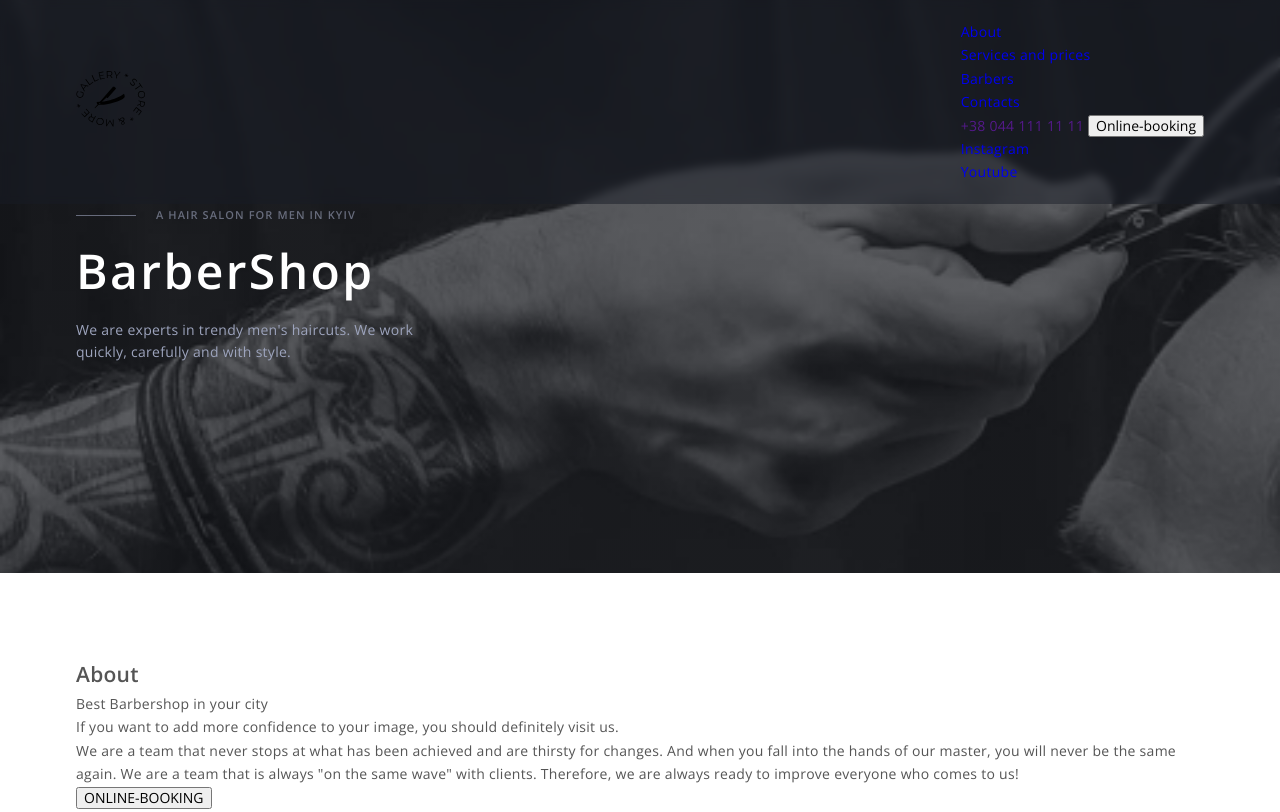
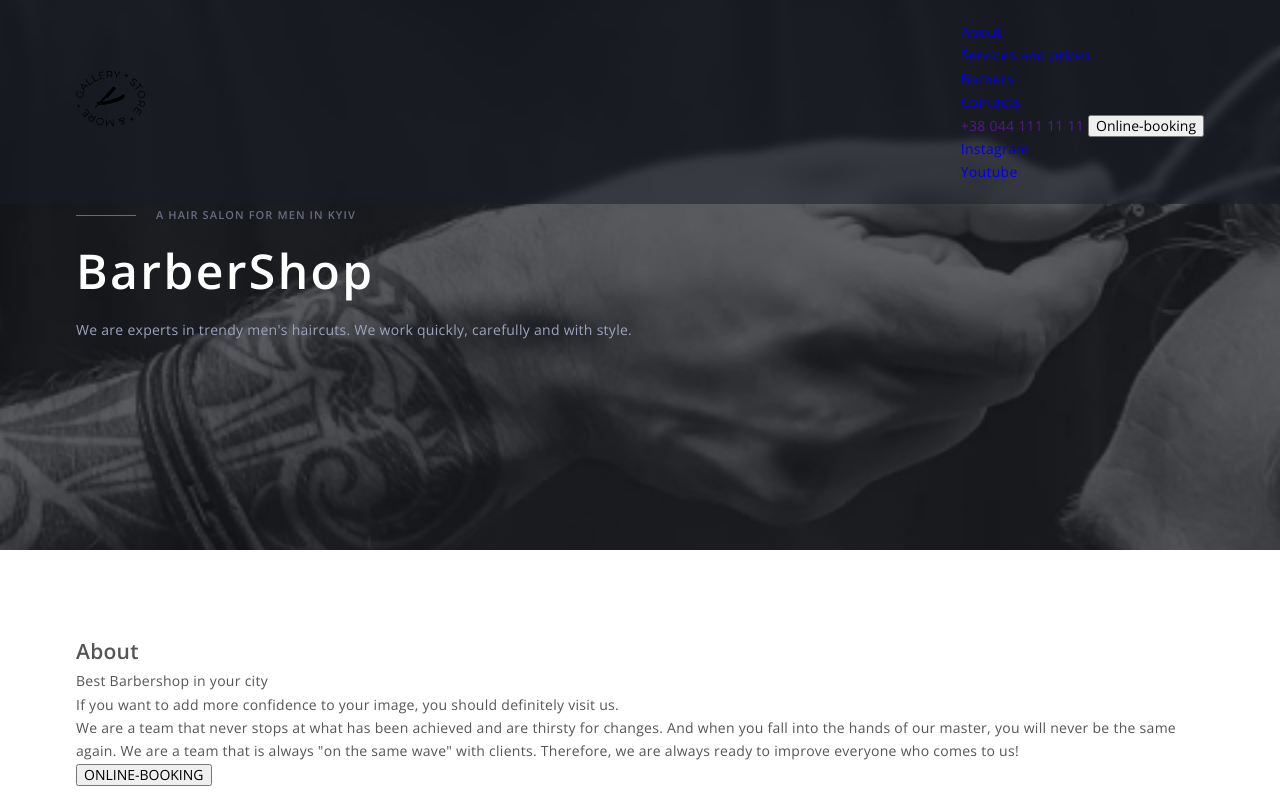
Before and after one commit to llNonlosoll/BarberShop, a plain HTML site: page index.html in a window 1280 px wide. Shown: the top 812 px of the page. Drawn offline with nearby package versions, Linux system fonts and the light colour scheme; files whose address does not match are found by name.

Commit message:
styles changed

```diff
--- a/index.html
+++ b/index.html
@@ -18,6 +18,7 @@
     <link rel="stylesheet" href="./css/style.css" />
   </head>
   <body>
+    <div class="page">
       <header class="header">
         <div class="container">
           <a class="logo link" href="./">
@@ -29,7 +30,9 @@
             <nav class="header-nav">
               <ul class="main-nav list">
                 <li class="main-nav-item"><a class="link" href="#about">About</a></li>
-              <li class="main-nav-item"><a class="link" href="#prices">Services and prices</a></li>
+                <li class="main-nav-item">
+                  <a class="link" href="#prices">Services and prices</a>
+                </li>
                 <li class="main-nav-item"><a class="link" href="#barbers">Barbers</a></li>
                 <li class="main-nav-item"><a class="link" href="#contacts">Contacts</a></li>
               </ul>
@@ -90,9 +93,9 @@
             <p>If you want to add more confidence to your image, you should definitely visit us.</p>
             <p>
               We are a team that never stops at what has been achieved and are thirsty for changes.
-            And when you fall into the hands of our master, you will never be the same again. We are
-            a team that is always "on the same wave" with clients. Therefore, we are always ready to
-            improve everyone who comes to us!
+              And when you fall into the hands of our master, you will never be the same again. We
+              are a team that is always "on the same wave" with clients. Therefore, we are always
+              ready to improve everyone who comes to us!
             </p>
             <button type="button">ONLINE-BOOKING</button>
           </div>
@@ -390,6 +393,7 @@
           </li>
         </ul>
       </div>
+    </div>
     <script
       defer
       src="https://cdnjs.cloudflare.com/ajax/libs/body-scroll-lock/3.1.5/bodyScrollLock.min.js"
--- a/scss/_common.scss
+++ b/scss/_common.scss
@@ -12,13 +12,24 @@ body {
   background-color: #ffffff;
 }
 
+html {
+  scroll-behavior: smooth;
+}
+
 h1,
 h2,
 h3,
+h4,
+h5,
+h6,
 p,
 ul {
   margin: 0;
   padding: 0;
+}
+
+.page {
+  overflow: hidden;
 }
 
 .img {
--- a/scss/_hero.scss
+++ b/scss/_hero.scss
@@ -1,4 +1,6 @@
 .hero {
+  margin-left: auto;
+  margin-right: auto;
   padding-top: 208px;
   padding-bottom: 209px;
 
@@ -61,7 +63,6 @@
 }
 
 .hero .text {
-  width: 360px;
   animation: vertical-move 1s cubic-bezier(0.4, 0, 0.2, 1) calc(500ms * var(--shift)) both;
 }
 
```
Also changed, not shown: css/style.css, css/style.min.css, 2 other files. Lines whose indentation alone changed are shown as unchanged.
